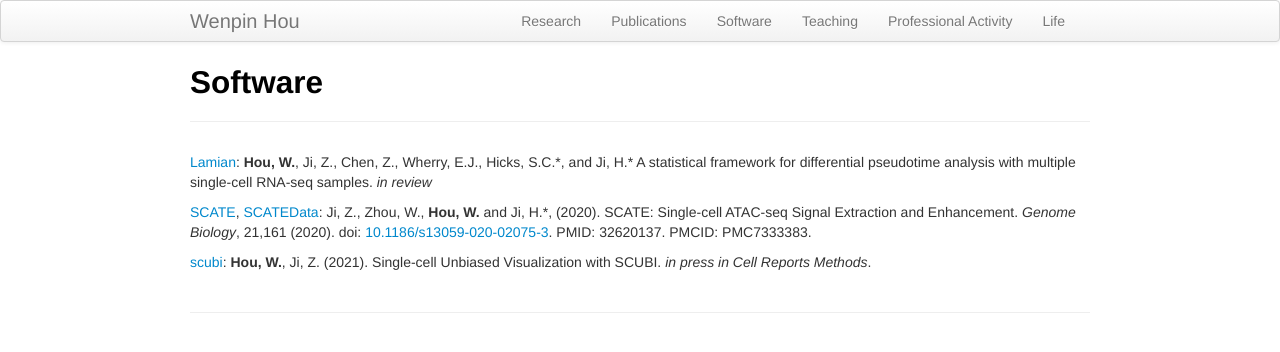
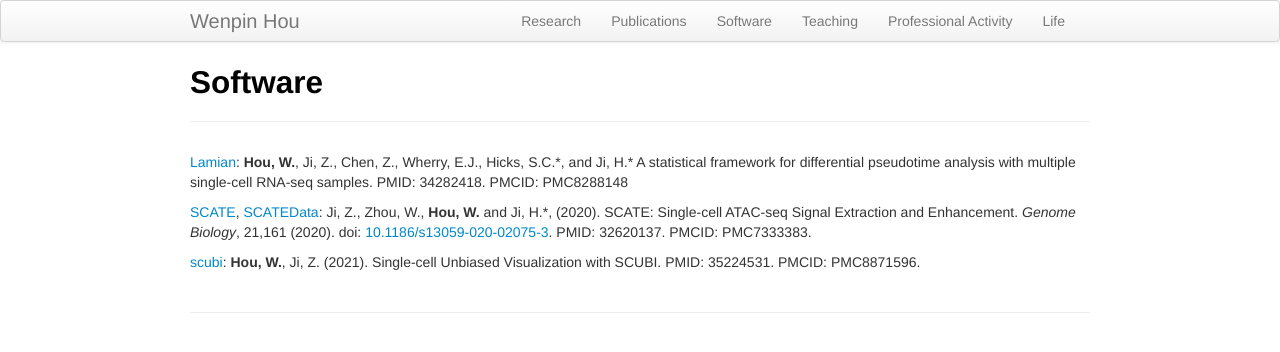
Before and after one commit to Winnie09/Wenpin_Hou, a Jekyll site: the page built from pages/software.md, in a window 1280 px wide. Shown: the top 352 px of the page. Built offline with Jekyll 4.4.1, drawn with Linux system fonts in a browser that asks for light colours.

Commit message:
Update software.md

```diff
--- a/pages/software.md
+++ b/pages/software.md
@@ -3,10 +3,10 @@ layout: page
 title: Software
 ---
 
-[Lamian](https://winnie09.github.io/Wenpin_Hou/pages/Lamian.html): **Hou, W.**, Ji, Z., Chen, Z., Wherry, E.J., Hicks, S.C.\*, and Ji, H.\* A statistical framework for differential pseudotime analysis with multiple single-cell RNA-seq samples.  *in review*
+[Lamian](https://winnie09.github.io/Wenpin_Hou/pages/Lamian.html): **Hou, W.**, Ji, Z., Chen, Z., Wherry, E.J., Hicks, S.C.\*, and Ji, H.\* A statistical framework for differential pseudotime analysis with multiple single-cell RNA-seq samples. PMID: 34282418. PMCID: PMC8288148
 
 
 [SCATE](https://github.com/Winnie09/SCATE), [SCATEData](https://github.com/Winnie09/SCATEData):  Ji, Z., Zhou, W., **Hou, W.** and Ji, H.\*, (2020). SCATE: Single-cell ATAC-seq Signal Extraction and Enhancement. *Genome Biology*, 21,161 (2020). doi: [10.1186/s13059-020-02075-3](https://genomebiology.biomedcentral.com/articles/10.1186/s13059-020-02075-3). PMID: 32620137. PMCID: PMC7333383.
 
 
-[scubi](https://winnie09.github.io/Wenpin_Hou/pages/SCUBI.html):  **Hou, W.**, Ji, Z. (2021). Single-cell Unbiased Visualization with SCUBI.  *in press in Cell Reports Methods*.
+[scubi](https://winnie09.github.io/Wenpin_Hou/pages/SCUBI.html):  **Hou, W.**, Ji, Z. (2021). Single-cell Unbiased Visualization with SCUBI. PMID: 35224531. PMCID: PMC8871596.
```
